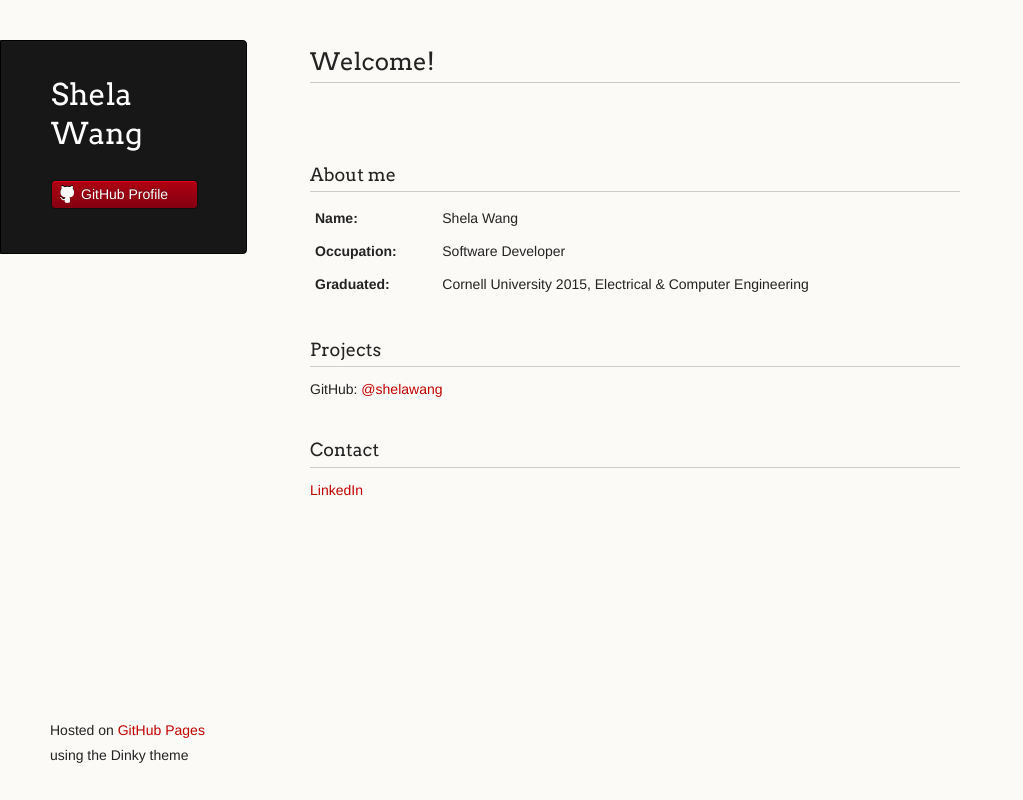
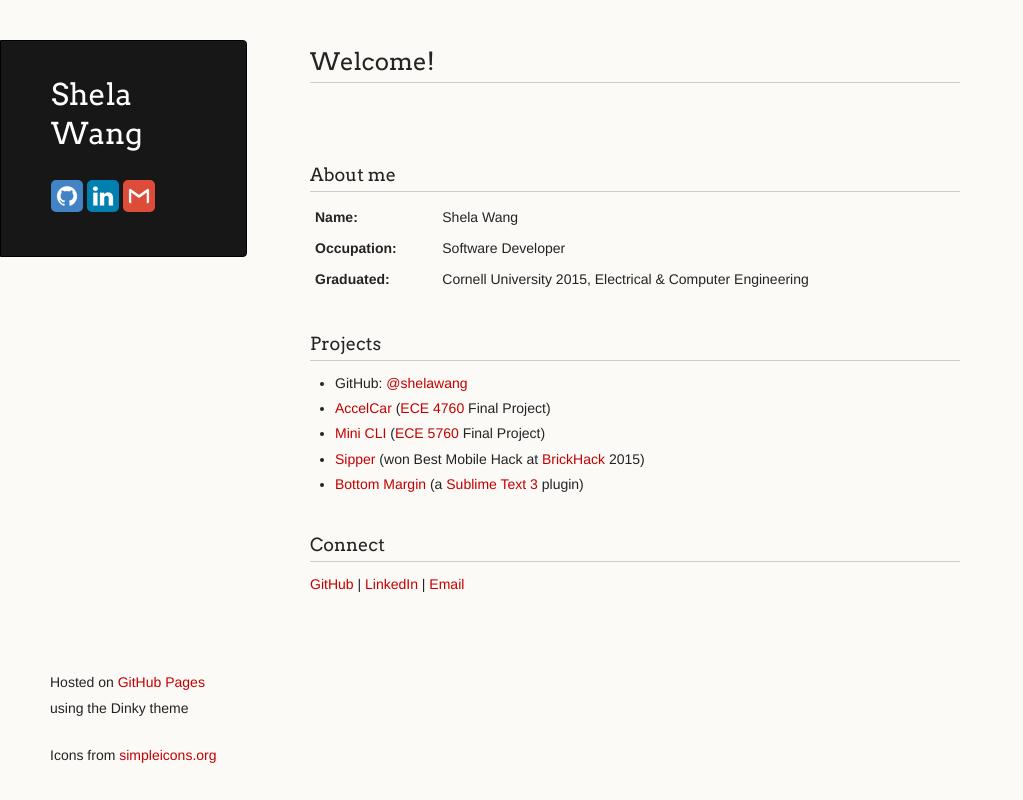
Before and after one commit to shelawang/shelawang.github.io, a plain HTML site: page index.html in a window 1280 px wide. Shown: the whole page, without its empty margins (0-1023 px from the left). Drawn offline with Linux system fonts and the light colour scheme.

Commit message:
added some nice things, including:
- cute icons that link to things
- list of projects + links
- changed "contact" to "connect" and added links

```diff
--- a/index.html
+++ b/index.html
@@ -4,6 +4,8 @@
     <meta charset="utf-8">
     <meta http-equiv="X-UA-Compatible" content="chrome=1">
     <title>Shela Wang</title>
+
+    <base target="_blank">
 
     <link rel="stylesheet" href="stylesheets/styles.css">
     <link rel="stylesheet" href="stylesheets/github-light.css">
@@ -20,7 +22,11 @@
         <p class="header"></p>
 
         <ul>
-          <li><a class="buttons github" href="https://github.com/shelawang">GitHub Profile</a></li>
+          <!-- <li><a class="buttons github" href="https://github.com/shelawang">GitHub Profile</a></li> -->
+
+          <a href="https://github.com/shelawang"><img src="images/github-32.png" class="icon" style="background-color:#4183C4;" alt="GitHub" title="Check out my GitHub"/></a>
+          <a href="https://www.linkedin.com/in/shelawang"><img src="images/linkedin-32.png" class="icon" style="background-color:#007FB1" alt="LinkedIn" title="Connect on LinkedIn"/></a>
+          <a href="mailto:sw679@cornell.edu?Subject=Hi%20there"><img src="images/gmail-32.png" class="icon" style="background-color:#DD4B39" alt="Email" title="Send me an email"/></a>
         </ul>
 
       </header>
@@ -34,7 +40,7 @@
 
 <style type="text/css">
 .tg  {border-collapse:collapse;border-spacing:0;border-style:none;}
-.tg td{padding:4px 5px;overflow:hidden;word-break:normal;background:none;}
+.tg td{padding:3px 5px;overflow:hidden;word-break:normal;background:none;}
 .tg .tg-e3zv{font-weight:bold}
 </style>
 <table class="tg">
@@ -55,18 +61,31 @@
 <h3>
 <a id="projects" class="anchor" href="#projects" aria-hidden="true"><span class="octicon octicon-link"></span></a>Projects</h3>
 
-<!-- TODO maybe want this to have pictures or something -->
-<p>GitHub: <a href="https://github.com/shelawang" class="user-mention">@shelawang</a></p>
-<!-- TODO: links to 4760, 5760, sipper? -->
+<!-- TODO pictures, description, nicer layout -->
+<ul>
+<li>GitHub: <a href="https://github.com/shelawang" class="user-mention">@shelawang</a></li>
+<li><a href="http://people.ece.cornell.edu/land/courses/ece4760/FinalProjects/f2014/cs795_sw679/cs795_sw679/cs795_sw679/index.html">AccelCar</a> (<a href="http://people.ece.cornell.edu/land/courses/ece4760/">ECE 4760</a> Final Project)</li>
+<li><a href="http://people.ece.cornell.edu/land/courses/ece5760/FinalProjects/s2015/vf63_sw679_rq32/vf63_sw679_rq32/vf63_sw679_rq32/index.html">Mini CLI</a> (<a href="http://people.ece.cornell.edu/land/courses/ece5760/">ECE 5760</a> Final Project)</li>
+<li><a href="http://devpost.com/software/sipper">Sipper</a> (won Best Mobile Hack at <a href="https://brickhack.io/">BrickHack</a> 2015)</li>
+<li><a href="https://github.com/shelawang/BottomMargin">Bottom Margin</a> (a <a href="http://www.sublimetext.com/3">Sublime Text 3</a> plugin)</li>
+</ul>
 
 <h3>
-<a id="about" class="anchor" href="#contact" aria-hidden="true"><span class="octicon octicon-link"></span></a>Contact</h3>
+<a id="about" class="anchor" href="#contact" aria-hidden="true"><span class="octicon octicon-link"></span></a>Connect</h3>
 
-<p><a href="https://www.linkedin.com/in/shelawang" target="_blank">LinkedIn</a></p>
+<p>
+<a href="https://github.com/shelawang">GitHub</a> |
+<a href="https://www.linkedin.com/in/shelawang" target="_blank">LinkedIn</a> |
+<a href="mailto:sw679@cornell.edu?Subject=Hi!" target="_blank">Email</a>
+</p>
+
 
       </section>
       <footer>
-        <p><small>Hosted on <a href="https://pages.github.com">GitHub Pages</a> using the Dinky theme</small></p>
+        <small>
+        <p>Hosted on <a href="https://pages.github.com">GitHub Pages</a> using the Dinky theme</p>
+        <p>Icons from <a href="http://simpleicons.org/" target="_blank">simpleicons.org</a></p>
+        </small>
       </footer>
     </div>
     <!--[if !IE]><script>fixScale(document);</script><![endif]-->
--- a/stylesheets/styles.css
+++ b/stylesheets/styles.css
@@ -158,6 +158,19 @@ p img {
   vertical-align: middle;
   text-align: center;
   border: none;
+}
+
+img.icon {
+  margin: 0;
+  padding: 0;
+  border-radius: 5px;
+  vertical-align: middle;
+  text-align: center;
+  border: none;
+}
+
+img.icon:hover {
+  opacity: 0.5;
 }
 
 /* Code blocks */
```
Also changed, not shown: images/github-32.png (added), images/gmail-32.png (added), images/linkedin-32.png (added).
